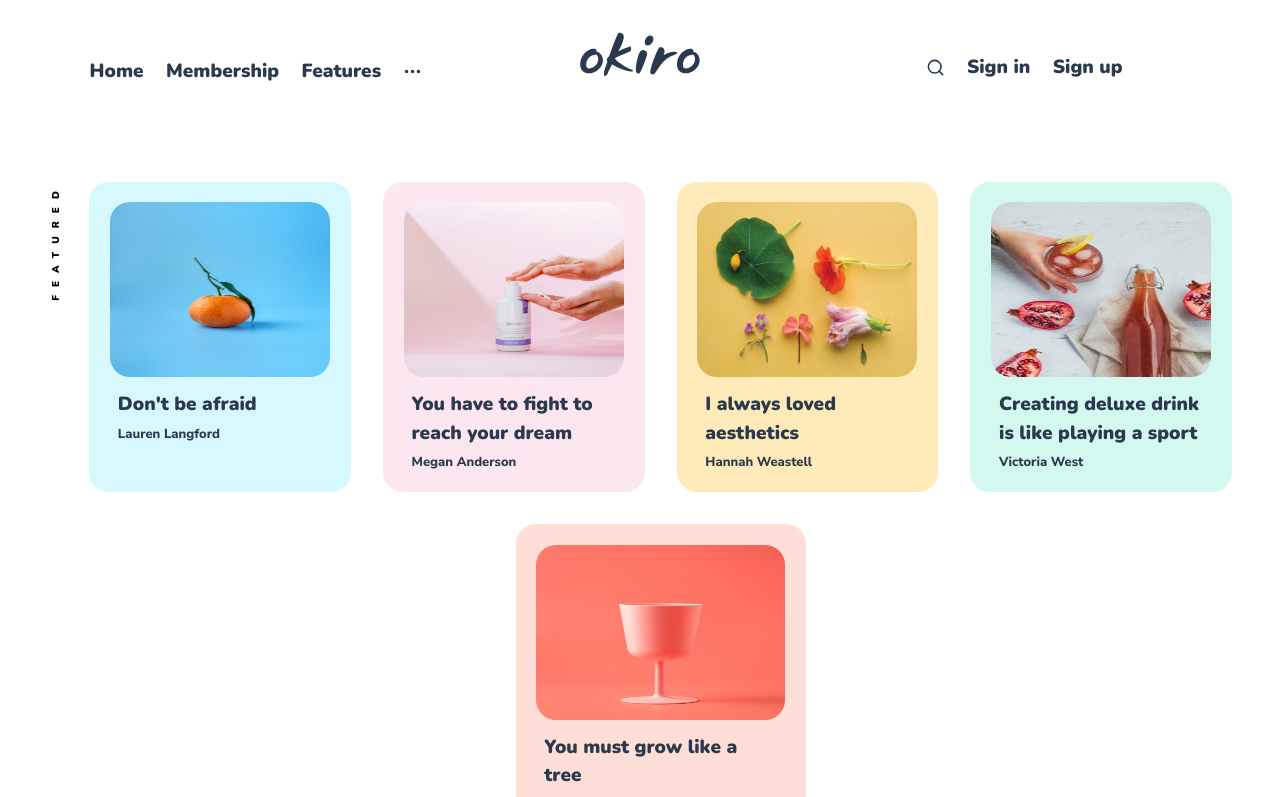
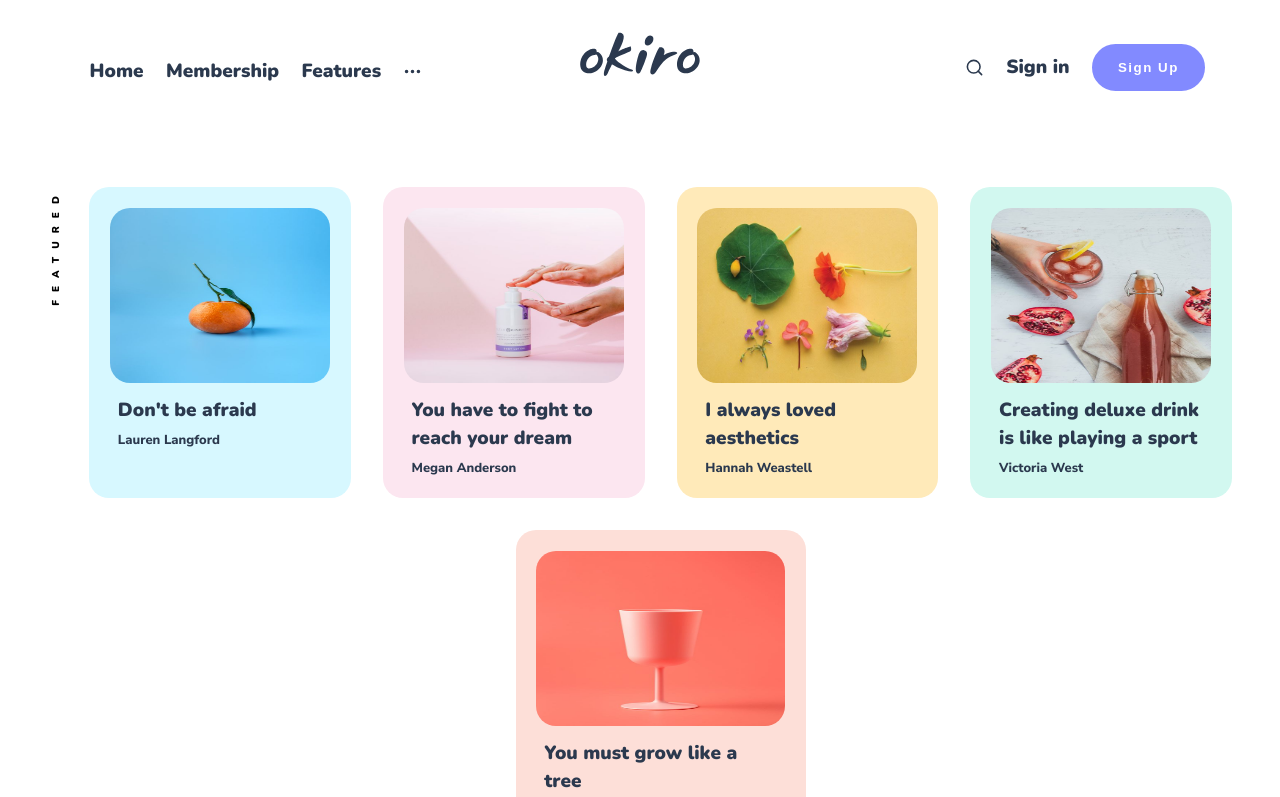
Before and after one commit to TidbitsJS/okiro, a React (Create React App) app: page / in a window 1280 px wide. Shown: the top 797 px of the page. Built offline with nearby package versions, Linux system fonts and the light colour scheme.

Commit message:
header buttons styling

```diff
--- a/src/container/header/Header.jsx
+++ b/src/container/header/Header.jsx
@@ -2,6 +2,7 @@ import React, { useState } from "react";
 import { BsThreeDots } from "react-icons/bs";
 import { FiSearch } from "react-icons/fi";
 import okiro from "../../assets/okiro.svg";
+import CustomButton from "../../components/button/CustomButton";
 
 import "./header.css";
 
@@ -43,7 +44,9 @@ const Header = () => {
             <FiSearch />
           </li>
           <li className="special-link">Sign in</li>
-          <li>Sign up</li>
+          <li>
+            <CustomButton title="sign up" />
+          </li>
         </ul>
       </div>
 
@@ -70,8 +73,13 @@ const Header = () => {
               <li className=" special-link">About</li>
               <li className=" special-link">Contact</li>
               <li className=" special-link">Sign in</li>
-              <li>Sign up</li>
+              <li style={{ marginTop: 10 }}>
+                <CustomButton title="sign up" />
+              </li>
             </ul>
+            <div className="okiro__header__hamburger--linkDiv-search">
+              search <FiSearch />
+            </div>
           </div>
         ) : null}
       </div>
--- a/src/container/header/header.css
+++ b/src/container/header/header.css
@@ -28,6 +28,10 @@
   justify-content: center;
   align-items: center;
   flex: 1;
+}
+
+.okiro__header__sign {
+  justify-content: flex-end;
 }
 
 .okiro__header__links ul,
@@ -116,12 +120,13 @@
 .okiro__header__hamburger--linksDiv {
   position: absolute;
   display: flex;
+  flex-direction: column;
   justify-content: flex-end;
+  padding-top: 1.5rem;
 
   background-color: var(--color-two);
   top: 170%;
   right: -1%;
-  padding: 1.5rem 1rem;
   border-radius: 10px;
   min-width: 170px;
   z-index: 5;
@@ -135,14 +140,40 @@
   flex-direction: column;
   justify-content: flex-end;
   align-items: flex-end;
+  padding: 0rem 1rem;
 }
 
 .okiro__header__hamburger--linksDiv li {
   margin: 0.3rem;
   font-size: 16px;
+  user-select: none;
 }
 
-@media screen and (max-width: 999px) {
+.okiro__header__hamburger--linkDiv-search {
+  width: 100%;
+  display: flex;
+  justify-content: flex-end;
+  align-items: center;
+  background: var(--accent-color);
+  padding: 1rem;
+  margin-top: 0.7rem;
+
+  font-family: var(--font-base);
+  letter-spacing: 0.5px;
+  color: #fff;
+  font-weight: 700;
+  text-transform: capitalize;
+  cursor: pointer;
+
+  border-bottom-left-radius: 10px;
+  border-bottom-right-radius: 10px;
+}
+
+.okiro__header__hamburger--linkDiv-search svg {
+  margin-left: 10px;
+}
+
+@media screen and (max-width: 1010px) {
   .okiro__header__sign,
   .okiro__header__links {
     display: none;
```
